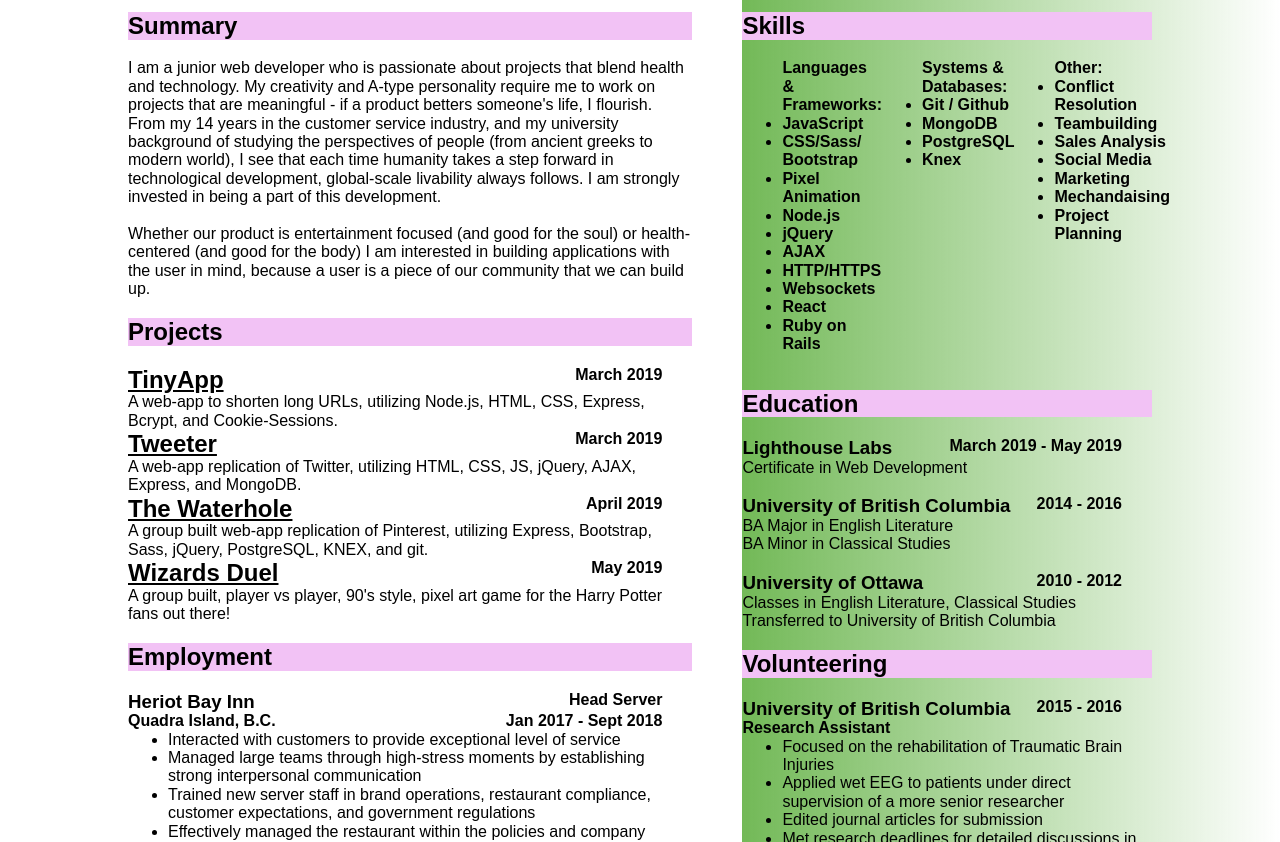
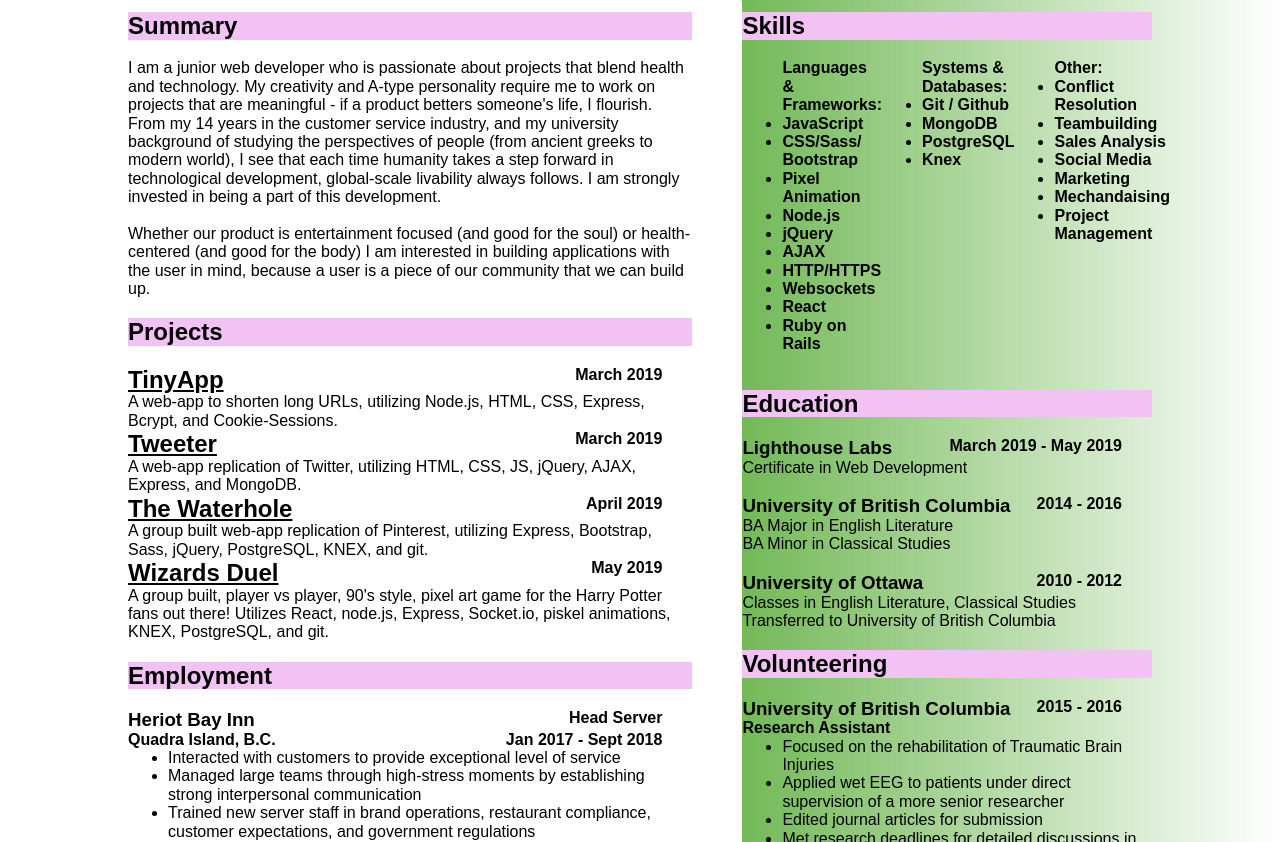
Before and after one commit to kcdporter/kcdporter.github.io, a website: page index.html in a window 1280 px wide. Shown: the part 287-1129 px from the top of the page. Drawn offline with nearby package versions, Linux system fonts and the light colour scheme.

Commit message:
updating final project

```diff
--- a/index.html
+++ b/index.html
@@ -68,7 +68,7 @@
                 <a href="https://github.com/kcdporter/wizard-duel" target="_blank" class='project-link'>Wizards Duel</a>
                 <h4 class='date'>May 2019</h4>
                 </span>
-                <p>A group built, player vs player, 90's style, pixel art game for the Harry Potter fans out there!</p>
+                <p>A group built, player vs player, 90's style, pixel art game for the Harry Potter fans out there! Utilizes React, node.js, Express, Socket.io, piskel animations, KNEX, PostgreSQL, and git. </p>
               </span>
             </div>
           <div id='Employment'>
@@ -152,6 +152,18 @@
                         <li>Knex</li>
                       </ul>
                     </span>
+                    <!-- <span>
+                      <ul>
+                        <b>Tools:</b>
+                        <li>Piskel</li>
+                        <li>Trello</li>
+                        <li>Sales Analysis</li>
+                        <li>Social Media</li>
+                        <li>Marketing</li>
+                        <li>Mechandaising</li>
+                        <li>Project Management</li>
+                      </ul>
+                    </span> -->
                     <span>
                       <ul>
                         <b>Other:</b>
@@ -161,7 +173,7 @@
                         <li>Social Media</li>
                         <li>Marketing</li>
                         <li>Mechandaising</li>
-                        <li>Project Planning</li>
+                        <li>Project Management</li>
                       </ul>
                     </span>
                   </div>
```
